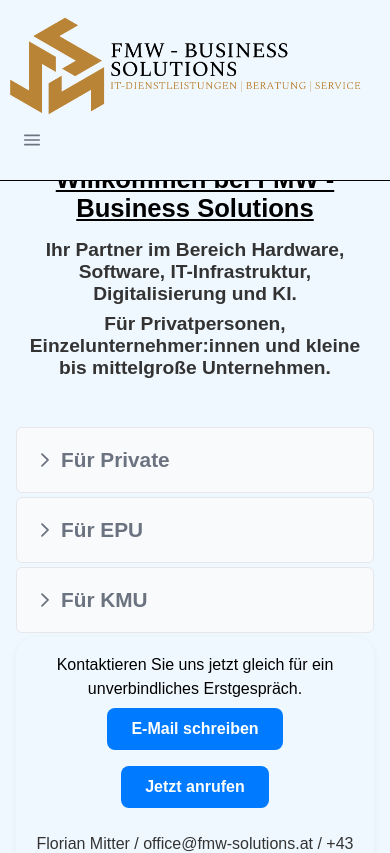
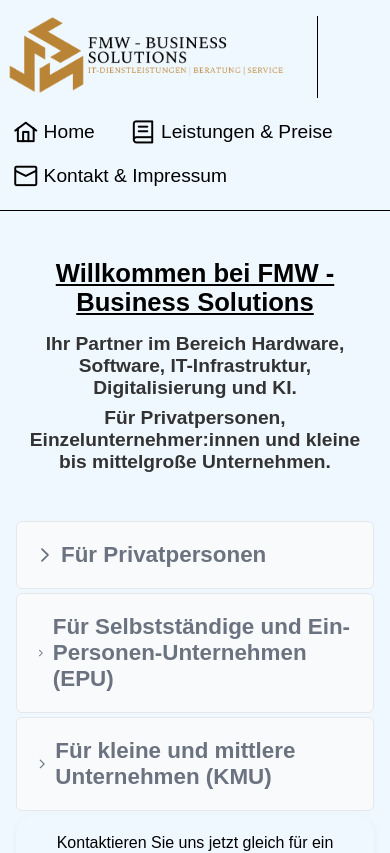
Before and after one commit to FMWBusinessSolutions/FMW-Homepage, a Vue app in the folder frontend/: page / in a window 390 px wide. Shown: the top 853 px of the page. Built offline with nearby package versions, Linux system fonts and the light colour scheme; a web font is replaced by a local one.

Commit message:
fix responsive design

```diff
--- a/frontend/src/App.vue
+++ b/frontend/src/App.vue
@@ -19,6 +19,6 @@
 }
 
 .content-container {
-  padding-top: 120px;
+  padding-top: 3px;
 }
 </style>
--- a/frontend/src/components/MenuBar.vue
+++ b/frontend/src/components/MenuBar.vue
@@ -1,27 +1,28 @@
 <template>
   <div class="menu-container">
     <div class="menubar-content">
+      <div class="logo-wrapper">
         <img
           src="@/components/logo-transparent-small.png"
           alt="Logo"
           class="logo-img"
         />
+      </div>
 
-      <Menubar :model="items" class="menubar">
-        <template #start> </template>
-
-        <template #item="{ item, props }">
-          <router-link
-            v-ripple
-            class="menu-item"
-            v-bind="props.action"
-            :to="item.to"
-          >
-            <i :class="item.icon"></i>
-            <span>{{ item.label }}</span>
+      <nav class="menu-links">
+        <router-link to="/" class="menu-item">
+          <i class="pi pi-home"></i>
+          <span>Home</span>
         </router-link>
-        </template>
-      </Menubar>
+        <router-link to="/offer" class="menu-item">
+          <i class="pi pi-book"></i>
+          <span>Leistungen & Preise</span>
+        </router-link>
+        <router-link to="/contact" class="menu-item">
+          <i class="pi pi-envelope"></i>
+          <span>Kontakt & Impressum</span>
+        </router-link>
+      </nav>
     </div>
   </div>
 </template>
@@ -38,7 +39,7 @@
 
 <style scoped>
 .menu-container {
-  position: fixed;
+  position: sticky;
   top: 0;
   left: 0;
   width: 100vw;
@@ -51,37 +52,49 @@
   display: flex;
   flex-wrap: wrap;
   align-items: center;
+  align-items: flex-end;
   justify-content: space-between;
-  width: 100%;
+  gap: 1rem;
   padding: 1rem 2vw;
   box-sizing: border-box;
 }
 
+.logo-wrapper {
+  flex: 0 1 auto;
+  border-right: 1px solid black; /* ⬅️ neue Trennlinie rechts */
+
+  padding-right: 2rem; /* ⬅️ etwas Abstand zum Menü */
+  margin-right: 2rem; /* ⬅️ optische Trennung */
+}
+
 .logo-img {
-  height: 100px;
-  max-width: 100%;
+  height: 20vw;
+  max-height: 120px;
+  width: auto;
   object-fit: contain;
 }
 
-.menubar {
-  flex: 1;
-  min-width: 250px;
-  border: none;
-  background-color: transparent;
+.menu-links {
+  display: flex;
+  flex-wrap: wrap;
+  justify-content: flex-start;
+  gap: 0.5rem 1.5rem;
+  flex: 1 1 300px;
 }
 
 .menu-item {
   display: flex;
   align-items: center;
-  gap: 0.5rem;
-  padding: 0.75rem 1rem;
-  font-size: 1.1rem;
+  gap: 0.4rem;
+  padding: 0.4rem;
+  font-size: 120%;
   color: black;
   text-decoration: none;
   white-space: nowrap;
+  flex-shrink: 1;
 }
 
 .menu-item i {
-  font-size: 2.2rem;
+  font-size: 120%;
 }
 </style>
--- a/frontend/src/views/ContactView.vue
+++ b/frontend/src/views/ContactView.vue
@@ -157,7 +157,6 @@
   text-align: center;
 }
 
-/* Sicherstellen, dass alle Absätze und Abschnitte im DSGVO-Bereich zentriert sind */
 .privacy-section p,
 .privacy-section section {
   text-align: center;
--- a/frontend/src/views/HomeView.vue
+++ b/frontend/src/views/HomeView.vue
@@ -12,24 +12,55 @@
       </h3>
     </section>
 
-    <Accordion :multiple="true">
-      <AccordionTab :headerStyle="{ fontSize: '1.3rem', fontWeight: 'bold' }">
+    <Accordion>
+      <AccordionTab :headerStyle="{ fontSize: '1.4rem', fontWeight: 'bold' }">
         <template #header>
-          <span>Für Private</span>
+          <span>Für Privatpersonen</span>
         </template>
         <div class="target-group" id="private">
           <p>
+            <i
+              class="pi pi-circle-on"
+              style="font-size: 0.45rem; vertical-align: middle"
+            ></i>
             Ihr Computer ist defekt oder nach vielen Jahren einfach zu langsam?
           </p>
-          <p>Probleme mit dem W-Lan oder dem E-Mail-Account?</p>
           <p>
+            <i
+              class="pi pi-circle-on"
+              style="font-size: 0.45rem; vertical-align: middle"
+            ></i>
+            Probleme mit dem W-Lan oder dem E-Mail-Account?
+          </p>
+          <p>
+            <i
+              class="pi pi-circle-on"
+              style="font-size: 0.45rem; vertical-align: middle"
+            ></i>
             Festplatte oder Speicherkarte defekt und Sie benötigen eine
             Datenrettung?
           </p>
-          <p>Ihr Kind braucht einen passenden Laptop für die Schule?</p>
           <p>
+            <i
+              class="pi pi-circle-on"
+              style="font-size: 0.45rem; vertical-align: middle"
+            ></i>
+            Ihr Kind braucht einen passenden Laptop für die Schule?
+          </p>
+          <p>
+            <i
+              class="pi pi-circle-on"
+              style="font-size: 0.45rem; vertical-align: middle"
+            ></i>
             Sie wollen Ihre persönlichen Dokumente oder Fotos sicher
             aufbewahren?
+          </p>
+          <p>
+            <i
+              class="pi pi-circle-on"
+              style="font-size: 0.45rem; vertical-align: middle"
+            ></i>
+            Sie wollen ein neues Gerät kaufen und benötigen eine Kaufberatung?
           </p>
           <br />
           <p>
@@ -41,29 +72,45 @@
         </div>
       </AccordionTab>
 
-      <AccordionTab :headerStyle="{ fontSize: '1.3rem', fontWeight: 'bold' }">
+      <AccordionTab :headerStyle="{ fontSize: '1.4rem', fontWeight: 'bold' }">
         <template #header>
-          <span>Für EPU</span>
+          <span>Für Selbstständige und Ein-Personen-Unternehmen (EPU)</span>
         </template>
         <div class="target-group" id="epu">
-          <p>Sie sind selbstständig oder wollen es werden?</p>
           <p>
+            <i
+              class="pi pi-circle-on"
+              style="font-size: 0.45rem; vertical-align: middle"
+            ></i>
+            Sie sind selbstständig oder wollen es werden?
+          </p>
+          <p>
+            <i
+              class="pi pi-circle-on"
+              style="font-size: 0.45rem; vertical-align: middle"
+            ></i>
             Sie wünschen sich einen professionellen Online-Auftritt mit Homepage
             und Mailadresse?
           </p>
-          <p>Am besten gleich mit Ihrer eigenen Domain – @IhrUnternehmen.at?</p>
           <p>
-            Sie wollen Ihre Buchhaltung oder sensible Kundendaten sicher und
-            DSGVO-konform aufbewahren?
+            <i
+              class="pi pi-circle-on"
+              style="font-size: 0.45rem; vertical-align: middle"
+            ></i>
+            Am besten gleich mit Ihrer eigenen Domain – @IhrUnternehmen.at?
           </p>
           <p>
-            Wir unterstützen Sie bei Hardware, Software, Ihrem Online-Auftritt
-            und sicheren Speicherlösungen.
+            <i
+              class="pi pi-circle-on"
+              style="font-size: 0.45rem; vertical-align: middle"
+            ></i>
+            Sie wollen Ihre Buchhaltung oder sensible Patienten- oder
+            Kundendaten sicher und DSGVO-konform aufbewahren?
           </p>
           <br />
           <p>
-            <i class="pi pi-chevron-right"></i
-            ><i class="pi pi-chevron-right"></i> Wir bieten Ihnen das
+            <i class="pi pi-chevron-right"></i>
+            <i class="pi pi-chevron-right"></i> Wir bieten Ihnen das
             IT-Komplettpaket für Ihren erfolgreichen Start
           </p>
           <p>
@@ -75,20 +122,32 @@
         </div>
       </AccordionTab>
 
-      <AccordionTab :headerStyle="{ fontSize: '1.3rem', fontWeight: 'bold' }">
+      <AccordionTab :headerStyle="{ fontSize: '1.4rem', fontWeight: 'bold' }">
         <template #header>
-          <span>Für KMU</span>
+          <span>Für kleine und mittlere Unternehmen (KMU)</span>
         </template>
         <div class="target-group" id="kmu">
           <p>
+            <i
+              class="pi pi-circle-on"
+              style="font-size: 0.45rem; vertical-align: middle"
+            ></i>
             Fragen zur Digitalisierung, Industrie 4.0 oder dem Einsatz von KI in
             Ihrem Unternehmen?
           </p>
           <p>
+            <i
+              class="pi pi-circle-on"
+              style="font-size: 0.45rem; vertical-align: middle"
+            ></i>
             Sie möchten Verwaltungskosten senken und Ihre Ressourcen effizienter
             nutzen?
           </p>
           <p>
+            <i
+              class="pi pi-circle-on"
+              style="font-size: 0.45rem; vertical-align: middle"
+            ></i>
             Wiederkehrende Prozesse sollen automatisiert werden – ohne teure
             Software, Schulungen und zusätzliche Lizenzkosten?
           </p>
@@ -108,10 +167,6 @@
             365 und die Power Platform.
           </p>
           <br />
-          <em
-            >„Digitalisierung ist keine einzelne Maßnahme in der IT, sondern ein
-            Prozess im ganzen Unternehmen.“</em
-          >
         </div>
       </AccordionTab>
     </Accordion>
@@ -240,7 +295,6 @@
   word-break: break-word;
 }
 
-/* Responsive */
 @media (max-width: 768px) {
   .app-container {
     padding: 1.5rem 1rem;
```
Lines whose indentation alone changed are shown as unchanged.
